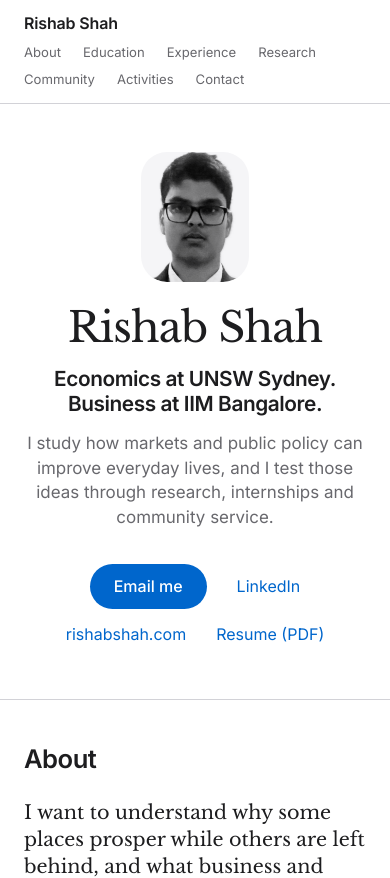
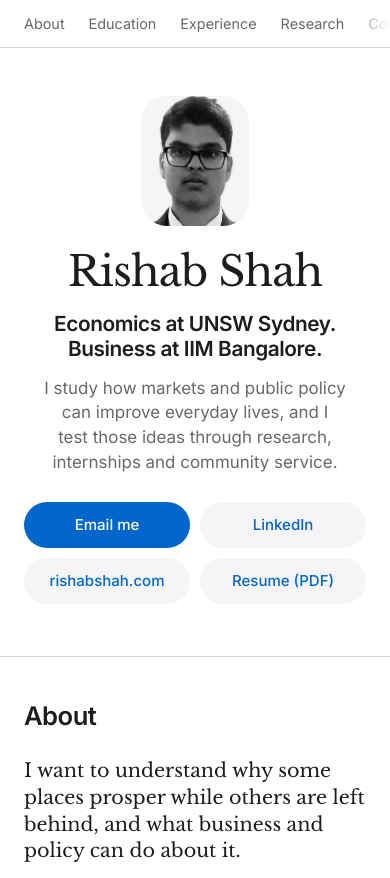
Before and after one commit to rishab-shah-mmvi/rishab-shah-mmvi.github.io, a plain HTML site: page index.html in a window 390 px wide. Shown: the top 878 px of the page. Drawn offline with nearby package versions, Linux system fonts and the light colour scheme.

Commit message:
Add files via upload

```diff
--- a/index.html
+++ b/index.html
@@ -67,9 +67,9 @@
       <p class="print-only"><a href="mailto:rishab.shah26@iimb.ac.in">rishab.shah26@iimb.ac.in</a> | <a href="https://www.linkedin.com/in/shahrishab">linkedin.com/in/shahrishab</a> | <a href="https://rishabshah.com">rishabshah.com</a></p>
       <ul class="quick-links">
         <li><a class="button" href="mailto:rishab.shah26@iimb.ac.in">Email me</a></li>
-        <li><a href="https://www.linkedin.com/in/shahrishab">LinkedIn</a></li>
-        <li><a href="https://rishabshah.com">rishabshah.com</a></li>
-        <li><a href="rishab-shah-resume.pdf">Resume (PDF)</a></li>
+        <li><a class="pill" href="https://www.linkedin.com/in/shahrishab">LinkedIn</a></li>
+        <li><a class="pill" href="https://rishabshah.com">rishabshah.com</a></li>
+        <li><a class="pill" href="rishab-shah-resume.pdf">Resume (PDF)</a></li>
       </ul>
     </section>
 
@@ -166,6 +166,20 @@
 
         <h3 class="subhead">Letters of recommendation</h3>
         <div class="card-grid">
+          <article class="card">
+            <blockquote>“A sincere, hardworking and responsible student.”</blockquote>
+            <h4>Dr. Kavitha Nagabooshanam</h4>
+            <p>Mathematics for Commerce lecturer, UNSW College.</p>
+            <p class="tag">30 October 2026</p>
+            <p class="card-link"><a href="letter-of-recommendation-kavitha-nagabooshanam.pdf" aria-label="Read the letter (PDF) from Dr. Kavitha Nagabooshanam">Read the letter (PDF)</a></p>
+          </article>
+          <article class="card">
+            <blockquote>“I recommend Rishab without reservation.”</blockquote>
+            <h4>Emile Anthony Geodjenian</h4>
+            <p>Academic English Teacher, UNSW College.</p>
+            <p class="tag">October 2026</p>
+            <p class="card-link"><a href="letter-of-recommendation-emile-geodjenian.pdf" aria-label="Read the letter (PDF) from Emile Anthony Geodjenian">Read the letter (PDF)</a></p>
+          </article>
           <article class="card">
             <blockquote>“A capable, articulate, and highly motivated young individual.”</blockquote>
             <h4>Mr. Anand Singhania</h4>
--- a/style.css
+++ b/style.css
@@ -15,10 +15,11 @@
    5.  Section layout (CSS Grid, sticky titles)
    6.  Entries and fact lists
    7.  Cards (CSS Grid, Flexbox inside each card)
-   8.  Activities table and list
-   9.  Footer
-   10. Responsive rules (media queries)
-   11. Print styles
+   8.  Justified text
+   9.  Activities table and list
+   10. Footer
+   11. Responsive rules (media queries)
+   12. Print styles
    ========================================================== */
 
 
@@ -207,6 +208,7 @@ a:focus-visible {
   font-weight: 600;
   letter-spacing: -0.02em;
   line-height: 1.2;
+  text-wrap: balance;       /* when it wraps, the lines come out a similar length */
 }
 
 .lead {
@@ -215,6 +217,7 @@ a:focus-visible {
   color: var(--muted);
   font-size: 1.18rem;
   line-height: 1.45;
+  text-wrap: balance;
 }
 
 .print-only {
@@ -407,7 +410,24 @@ a:focus-visible {
 }
 
 
-/* ---------- 8. Activities table and list ---------- */
+/* ---------- 8. Justified text ---------- */
+
+/* Sentences are justified, so both edges of the text line up with
+   the thin lines above and below. The two selectors pick the paragraphs
+   that sit directly inside a section or an entry. :not() leaves out the
+   large opening line and the place names, which read better left-aligned.
+   Cards are narrow, so their text is not justified either.
+   hyphens: auto lets a long word break at the end of a line, which
+   keeps the gaps between words even. */
+.spec-body > p:not(.statement),
+.entry > p:not(.place) {
+  max-width: none;
+  text-align: justify;
+  hyphens: auto;
+}
+
+
+/* ---------- 9. Activities table and list ---------- */
 
 .spec-table {
   width: 100%;
@@ -458,7 +478,7 @@ a:focus-visible {
 }
 
 
-/* ---------- 9. Footer ---------- */
+/* ---------- 10. Footer ---------- */
 
 #site-footer {
   display: flex;
@@ -484,30 +504,51 @@ a:focus-visible {
 }
 
 
-/* ---------- 10. Responsive rules ---------- */
+/* ---------- 11. Responsive rules ---------- */
 
-/* Tablets and small laptops: the two columns become one, so each title
-   sits above its section, and the navigation bar scrolls with the page. */
+/* Tablets and phones: the two columns become one, so each title sits
+   above its section, and the menu becomes one slim row. */
 @media (max-width: 860px) {
   h1 {
     font-size: 3.4rem;
   }
 
-  #site-header {
-    position: static;
+  /* The menu still stays at the top. If the links do not fit across
+     the screen, the row scrolls sideways instead of wrapping onto
+     extra lines, so it never takes up more than one line. */
+  #site-nav {
+    height: auto;
+    padding: 0;
   }
 
-  #site-nav {
-    flex-direction: column;
-    align-items: flex-start;
-    gap: 4px;
-    height: auto;
-    padding: 12px 24px;
+  .brand {
+    display: none;          /* the name is already the first thing on the page */
   }
 
   .nav-links {
-    flex-wrap: wrap;
-    gap: 4px 22px;
+    gap: 0;
+    width: 100%;
+    padding: 0 12px;
+    overflow-x: auto;
+    scrollbar-width: none;  /* no scrollbar under the links */
+
+    /* the right edge fades out, a hint that there are more links */
+    mask-image: linear-gradient(to right, #000 calc(100% - 40px), transparent);
+  }
+
+  .nav-links li:last-child {
+    padding-right: 28px;    /* lets the last link scroll clear of the faded edge */
+  }
+
+  .nav-links a {
+    display: block;
+    padding: 13px 12px;     /* tall enough to tap comfortably */
+    font-size: 0.9rem;
+    white-space: nowrap;
+  }
+
+  .nav-links a:focus-visible {
+    outline-offset: -4px;   /* keeps the focus ring inside the scrolling row */
   }
 
   #intro {
@@ -517,7 +558,7 @@ a:focus-visible {
   .spec {
     grid-template-columns: 1fr;
     padding: 52px 24px;
-    scroll-margin-top: 0;
+    scroll-margin-top: 47px;   /* the slim menu is about 48px tall */
   }
 
   .spec h2 {
@@ -526,10 +567,34 @@ a:focus-visible {
   }
 }
 
-/* Phones: one card per row, smaller headings, dates under their titles */
+/* Phones: thumb-sized buttons, one card per row, smaller headings
+   and dates under their titles */
 @media (max-width: 600px) {
   html {
     font-size: 100%;
+  }
+
+  /* The four intro links become a 2 x 2 grid of large pill buttons */
+  .quick-links {
+    display: grid;
+    grid-template-columns: 1fr 1fr;
+    gap: 10px;
+    margin-top: 28px;
+  }
+
+  .pill,
+  .button {
+    display: block;
+    padding: 12px 6px;
+    border-radius: 980px;
+    font-size: 0.94rem;
+    font-weight: 500;
+    text-align: center;
+    white-space: nowrap;    /* each label stays on one line */
+  }
+
+  .pill {
+    background-color: var(--surface);
   }
 
   h1 {
@@ -635,7 +700,7 @@ a:focus-visible {
 }
 
 
-/* ---------- 11. Print styles ----------
+/* ---------- 12. Print styles ----------
    Printing the page (or "Save as PDF") gives a clean two-page
    document: no menu, photo or buttons, smaller type, and a
    narrower title column. */
@@ -714,16 +779,23 @@ a:focus-visible {
     font-size: 1rem;
   }
 
+  /* On paper the title floats to the left of its section.
+     Unlike a grid, this lets a long section continue onto the next page. */
   .spec {
-    grid-template-columns: 112px 1fr;
-    gap: 0 18px;
+    display: block;
     max-width: none;
-    padding: 9px 0;
+    padding: 8px 0;
   }
 
   .spec h2 {
     position: static;
+    float: left;
+    width: 112px;
     margin-bottom: 0;
+  }
+
+  .spec-body {
+    margin-left: 130px;
   }
 
   .statement {
```
Also changed, not shown: 3 other files.
